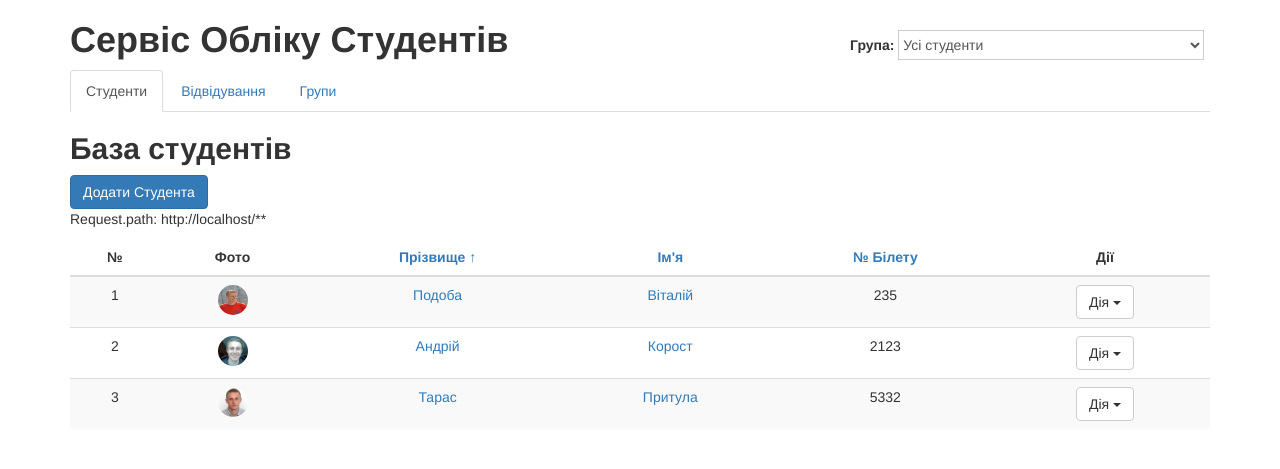
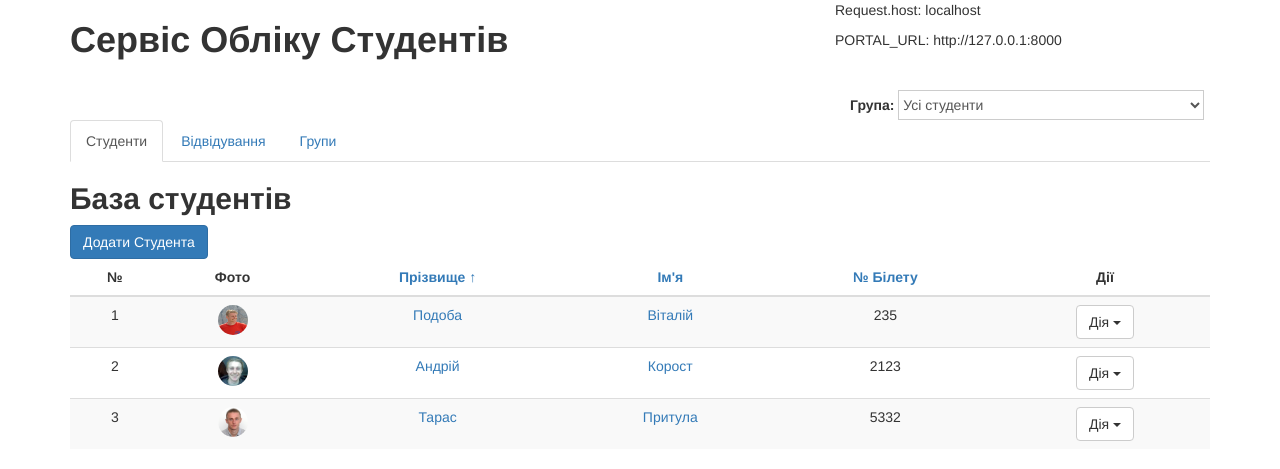
Before and after one commit to Yurion/StudentsDB_V2, a Django app: page / in a window 1280 px wide. Shown: the top 469 px of the page. Run offline with Django 3.2, Linux system fonts and the light colour scheme; some libraries are stand-ins or nearby versions.

Commit message:
update TEMPLATES with PORTAL_URL

```diff
--- a/students/templates/students/base.html
+++ b/students/templates/students/base.html
@@ -13,7 +13,8 @@
     <link rel="stylesheet" href="https://maxcdn.bootstrapcdn.com/bootstrap/3.3.6/css/bootstrap.min.css"
           integrity="sha384-1q8mTJOASx8j1Au+a5WDVnPi2lkFfwwEAa8hDDdjZlpLegxhjVME1fgjWPGmkzs7" crossorigin="anonymous">
 
-    <link rel="stylesheet" href="http://{{ request.get_host }}{% static  'css/main.css' %}">
+    <!--<link rel="stylesheet" href="http://{{ request.get_host }}{% static  'css/main.css' %}">-->
+    <link rel="stylesheet" href="{{ PORTAL_URL }}{% static  'css/main.css' %}">
 
     {% block extra_css %}{% endblock extra_css %}
 
@@ -30,6 +31,9 @@
         <div class="col-xs-8">
             <h1>Сервіс Обліку Студентів</h1>
         </div>
+
+        <p>Request.host: {{ request.get_host }}</p>
+        <p>PORTAL_URL: {{ PORTAL_URL }}</p>
 
         <!--Groups Selector-->
         <div class="col-xs-4" id="group-selector">
--- a/students/templates/students/groups_list.html
+++ b/students/templates/students/groups_list.html
@@ -10,10 +10,6 @@
 
     <!--Add Group Button-->
     <a href="{% url 'groups_add' %}" class="btn btn-primary" role="button">Додати Групу</a>
-
-{#    {% comment %}#}
-    <p>Request.path: {{ request.build_absolute_uri }}**{{ object.get_absolute_url }}</p>
-{#    {% endcomment %}#}
 
     {% if groups %}
         <!-- Start Students Listing -->
--- a/students/templates/students/students_list.html
+++ b/students/templates/students/students_list.html
@@ -9,10 +9,6 @@
 {% block content %}
     <!--Add Student Button-->
     <a href="{% url 'students_add' %}" class="btn btn-primary" role="button">Додати Студента</a>
-
-{#    {% comment %}#}
-    <p>Request.path: {{ request.build_absolute_uri }}**{{ object.get_absolute_url }}</p>
-{#    {% endcomment %}#}
 
     <!-- Start Students Listing -->
     {% if students %}
@@ -32,7 +28,7 @@
             {% for student in students %}
                 <tr>
                     <td>{{ forloop.counter }}</td>
-                    <td><img class="img-circle" src="{%  static student.image %}" height="30" width="30" /></td>
+                    <td><img class="img-circle" src="{{ PORTAL_URL }}{%  static student.image %}" height="30" width="30" /></td>
                     <td><a href="{% url 'students_edit' student.id %}">{{ student.last_name }}</a></td>
                     <td><a href="{% url 'students_edit' student.id %}">{{ student.first_name }}</a></td>
                     <td>{{ student.ticket }}</td>
```
Also changed, not shown: Studentsdb/settings.py (+3 -9 lines).
